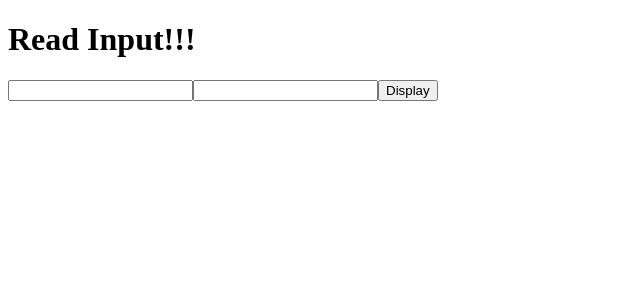
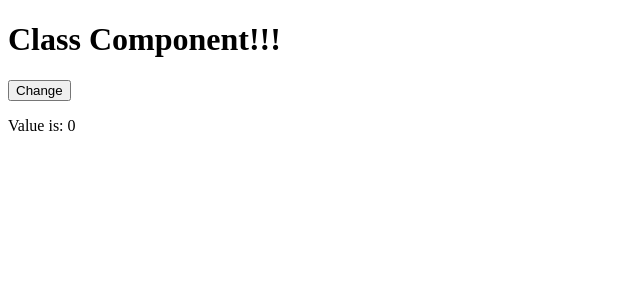
Before and after one commit to abhijeetvc/reacthello, a React (Create React App) app: page / in a window 1280 px wide. Shown: the top 300 px of the page, without its empty margins (0-640 px from the left). Built offline with nearby package versions, Linux system fonts and the light colour scheme.

Commit message:
React State using class components

```diff
--- /dev/null
+++ b/src/ClassDemo.js
@@ -0,0 +1,50 @@
+import React from 'react'
+
+export default class ClassDemo extends React.Component{
+
+    constructor(){
+        super()
+        this.state={
+            value:0
+        }
+    }
+
+    handleChange=()=>{
+        this.setState({value:this.state.value+10})
+    }
+
+    render(){
+        return(
+            <div>
+                <h1>Class Component!!!</h1>
+                <button type='button' onClick={this.handleChange}>Change</button>
+                <p>Value is: {this.state.value}</p>
+
+            </div>
+        )
+    }
+}
+
+export class ClassDemo1 extends React.Component{
+
+    render(){
+        return(
+            <div>
+                <p>Class Demo1</p>
+            </div>
+        )
+    }
+}
+
+// function Demo(){
+
+//   const[value,setValue]=React.useState(0)
+
+//     return(
+//         <div>
+//             <h1>Function Component!!!</h1>
+//         </div>
+//     )
+// }
+
+//export default ClassDemo
--- a/src/index.js
+++ b/src/index.js
@@ -2,6 +2,8 @@ import React from 'react';
 import ReactDOM from 'react-dom/client';
 
 import App from './App';
+import ClassDemo from './ClassDemo';
+
 import Demo1 from './Demo1';
 import ReadInput from './ReadInput';
 
@@ -11,6 +13,7 @@ const root = ReactDOM.createRoot(document.getElementById('root'));
 // WHat has to be rendered?
 root.render(
   <div>
-    <ReadInput/>
+    <ClassDemo/>
+    {/* <ClassDemo1/> */}
   </div>
 );
```
